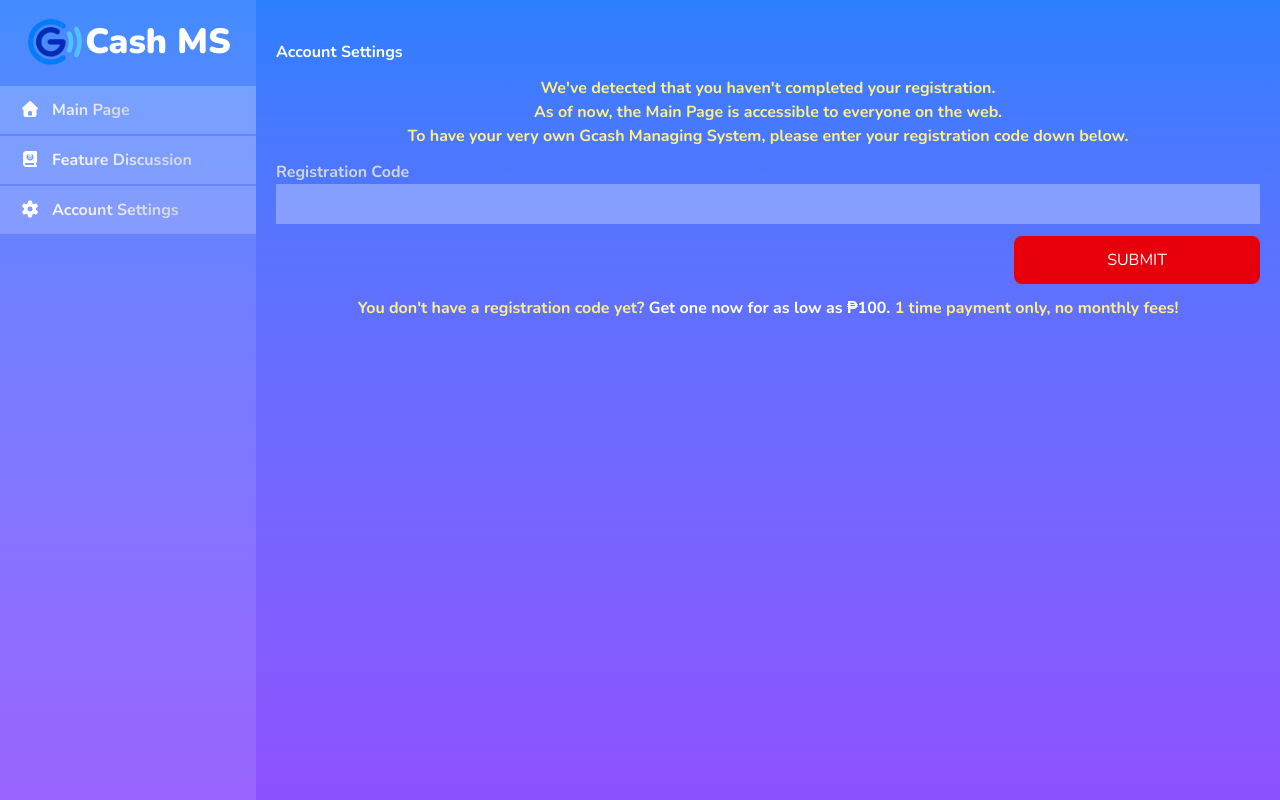
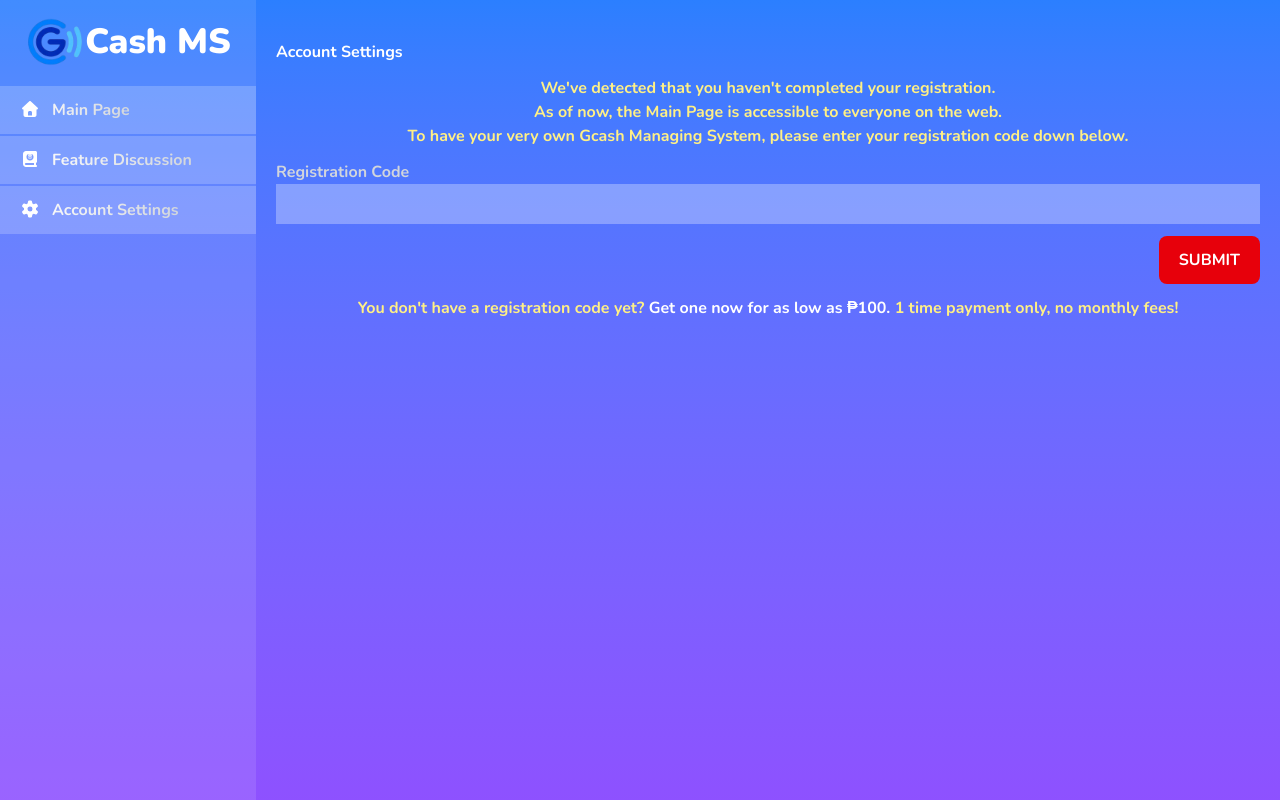
Before and after one commit to MyGithubAccnt1/Gcash, a React (Vite) app: page /account-setting in a window 1280 px wide. Built offline with nearby package versions, Linux system fonts and the light colour scheme.

Commit message:
fix: format code in AddButton component for consistency; update button structure in Settings component for improved styling

```diff
--- a/src/component/addButton.jsx
+++ b/src/component/addButton.jsx
@@ -3,8 +3,8 @@
 import { useState, useRef } from "react";
 import Loader from "./loader";
 import Ocr from "../utils/ocr";
-import { GS_GCASH_URL } from"../utils/constant";
-import axios from 'axios';
+import { GS_GCASH_URL } from "../utils/constant";
+import axios from "axios";
 
 export default function AddButton({ data, setData, setFetch }) {
   const [filterModal, setFilterModal] = useState(false);
@@ -52,7 +52,7 @@
       const ocrResult = await ocrScanner.extract(file);
       setMode(ocrResult.type);
       setNumber(ocrResult.number);
-      setAmount(ocrResult.amount.replace(/,/g, ''));
+      setAmount(ocrResult.amount.replace(/,/g, ""));
       setReference(ocrResult.reference);
       setDate(ocrResult.date);
     } catch (error) {
@@ -74,7 +74,7 @@
     setLoading(true);
 
     const newEntry = {
-      system: 'gcash',
+      system: "gcash",
       mode: mode,
       to: number,
       amount: amount,
@@ -90,10 +90,14 @@
 
       await axios.post(GS_GCASH_URL, params, {
         headers: {
-          "Content-Type": "application/x-www-form-urlencoded"
-      }});
+          "Content-Type": "application/x-www-form-urlencoded",
+        },
+      });
     } catch (error) {
-      console.error('Error sending data:', error.response?.data || error.message);
+      console.error(
+        "Error sending data:",
+        error.response?.data || error.message
+      );
     }
 
     localStorage.setItem("data", JSON.stringify(updated));
@@ -210,7 +214,7 @@
                     number ? "text-sm italic top-1" : "text-md"
                   }`}
                 >
-                  Sender(+63 900 000 0000)
+                  Sender(+63 9XX XXX XXXX)
                 </label>
                 <input
                   id="sender"
@@ -253,11 +257,12 @@
                     reference ? "text-sm italic top-1" : "text-md"
                   }`}
                 >
-                  Reference No.(0000 000 000)
+                  Reference No.(XXXX XXX XXXXXX)
                 </label>
                 <input
                   id="reference"
                   type="text"
+                  pattern="\d{4}\s?\d{3}\s?\d{6}"
                   inputMode="numeric"
                   value={reference || ""}
                   onChange={(e) => setReference(e.target.value)}
--- a/src/views/settings.jsx
+++ b/src/views/settings.jsx
@@ -18,9 +18,11 @@
             className="outline-0 bg-[rgba(255,255,255,0.3)] text-black !p-2 w-full"
           />
         </div>
-        <button className="md:w-1/4 md:!ms-auto text-center bg-red-600 px-5! py-3! rounded-lg hover:rounded-full transition-all duration-300 cursor-pointer">
-          SUBMIT
-        </button>
+        <b className="md:!ms-auto">
+          <button className="text-center bg-red-600 px-5! py-3! rounded-lg hover:rounded-full transition-all duration-300 cursor-pointer">
+            SUBMIT
+          </button>
+        </b>
         <b className="text-yellow-200 text-center">
           You don't have a registration code yet?{" "}
           <a
```
